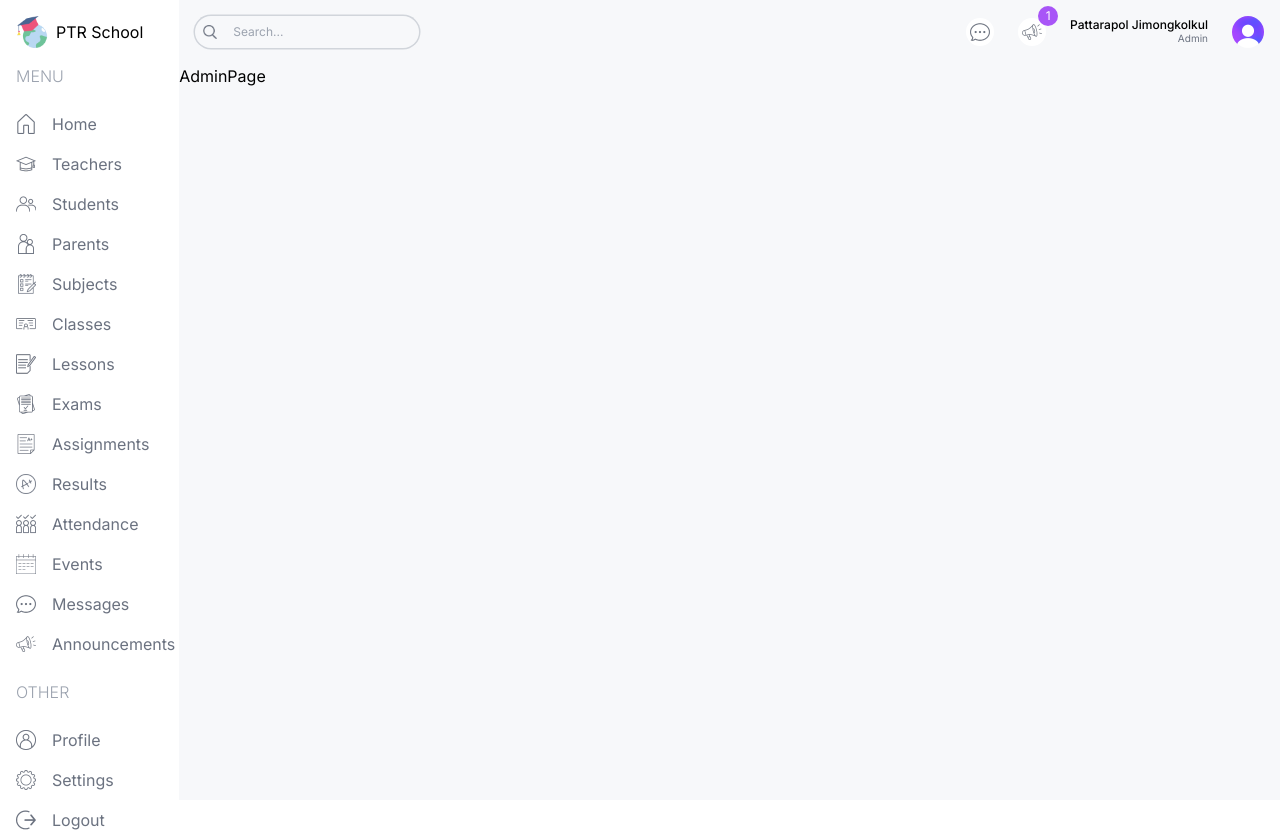
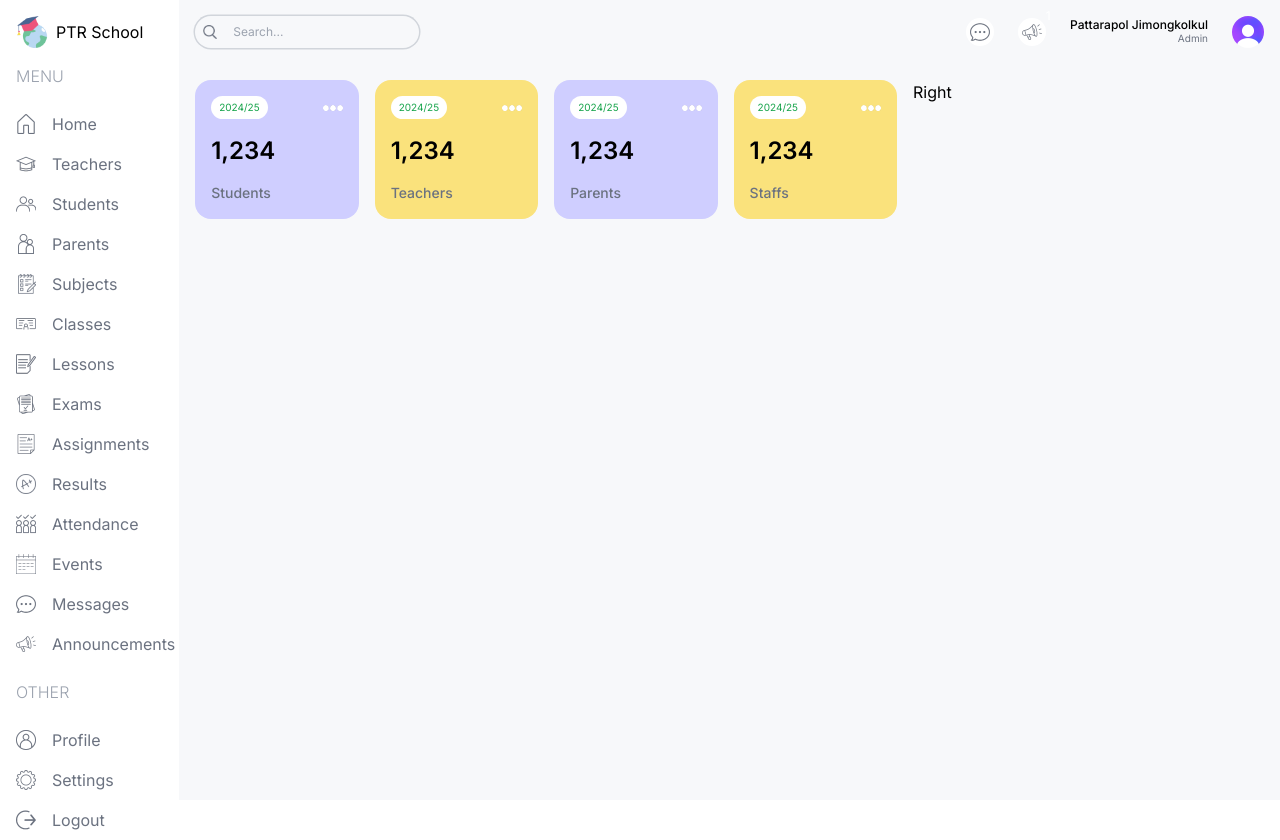
Before and after one commit to pattarapolj/School-Management, a Next.js app: page /admin in a window 1280 px wide. Built offline with nearby package versions, Linux system fonts and the light colour scheme.

Commit message:
- Added UserCards - Added Theme colors

```diff
--- a/src/app/(dashboard)/admin/page.tsx
+++ b/src/app/(dashboard)/admin/page.tsx
@@ -1,6 +1,22 @@
+import UserCard from "@/components/UserCard";
+
 const AdminPage: React.FC = () => {
     return (
-        <div className="">AdminPage</div>
+        <div className="p-4 flex gap-4 flex-col md:flex-row">
+            {/* Left */}
+            <div className="w-full lg:w-2/3">
+                <div className="flex gap-4 justify-between flex-wrap">
+                    <UserCard type="student" />
+                    <UserCard type="teacher" />
+                    <UserCard type="parent" />
+                    <UserCard type="staff" />
+                </div>
+            </div>
+            {/* Right */}
+            <div className="w-full lg:w-1/3">
+                Right
+            </div>
+        </div>
     )
 }
 
--- /dev/null
+++ b/src/components/UserCard.tsx
@@ -0,0 +1,18 @@
+import Image from 'next/image';
+
+const UserCard: React.FC = ({type} :{type:string}) => {
+    return (
+        <div className="rounded-2xl odd:bg-purple even:bg-yellow p-4 flex-1 min-w-[130px]">
+            <div className="flex justify-between items-center">
+                <span className='text-[10px] bg-white px-2 py-1 rounded-full text-green-600'>
+                    2024/25
+                </span>
+                <Image src="/more.png" alt="" width={20} height={20}/>
+            </div>
+            <h1 className='text-2xl font-semibold my-4'>1,234</h1>
+            <h2 className='capitalize text-sm font-medium text-gray-500'>{type}s</h2>
+        </div>
+    )
+}
+
+export default UserCard;
--- a/tailwind.config.ts
+++ b/tailwind.config.ts
@@ -13,6 +13,14 @@
         "gradient-conic":
           "conic-gradient(from 180deg at 50% 50%, var(--tw-gradient-stops))",
       },
+      colors:{
+        sky: "#C3EBFA",
+        skyLight: "#EDF9FD",
+        purple: "#CFCEFF",
+        purpleLight: "#F1F0FF",
+        yellow: "#FAE27C",
+        yellowLight: "#FEFCE8",
+      }
     },
   },
   plugins: [],
```
